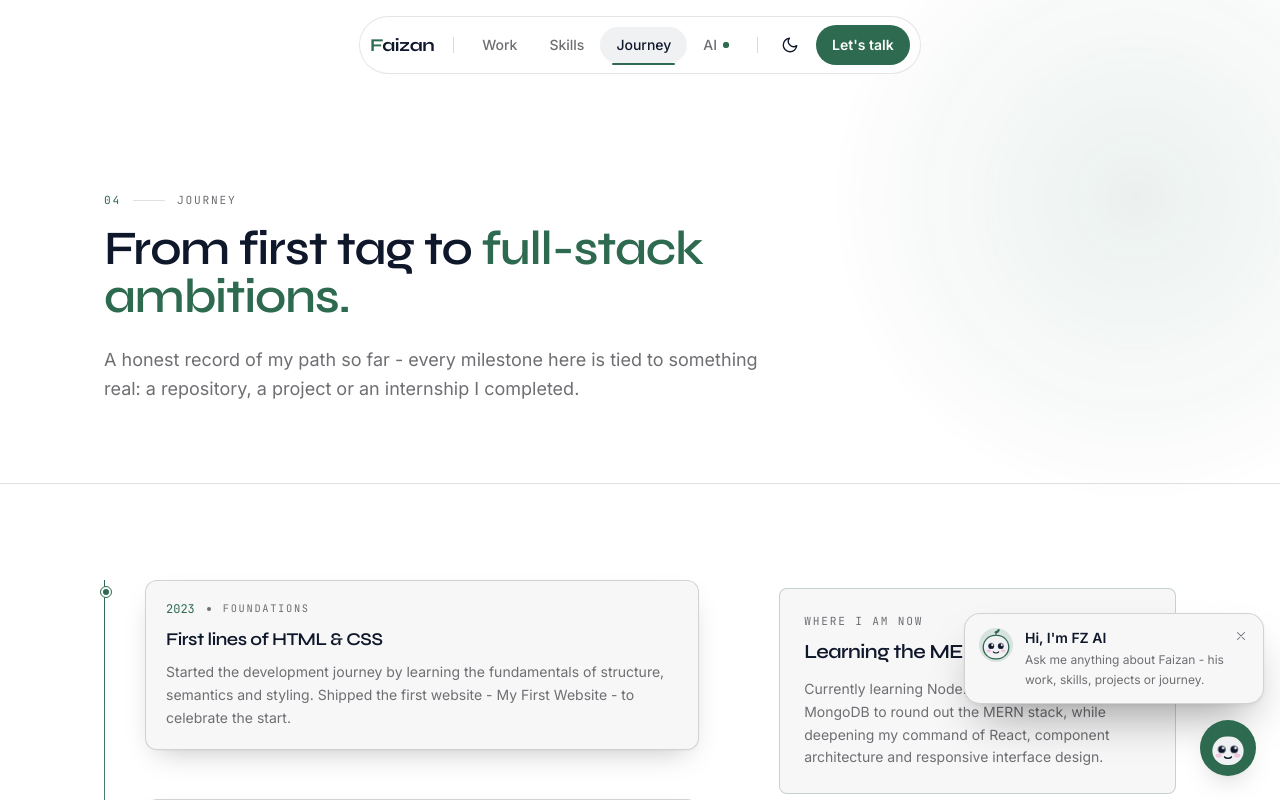
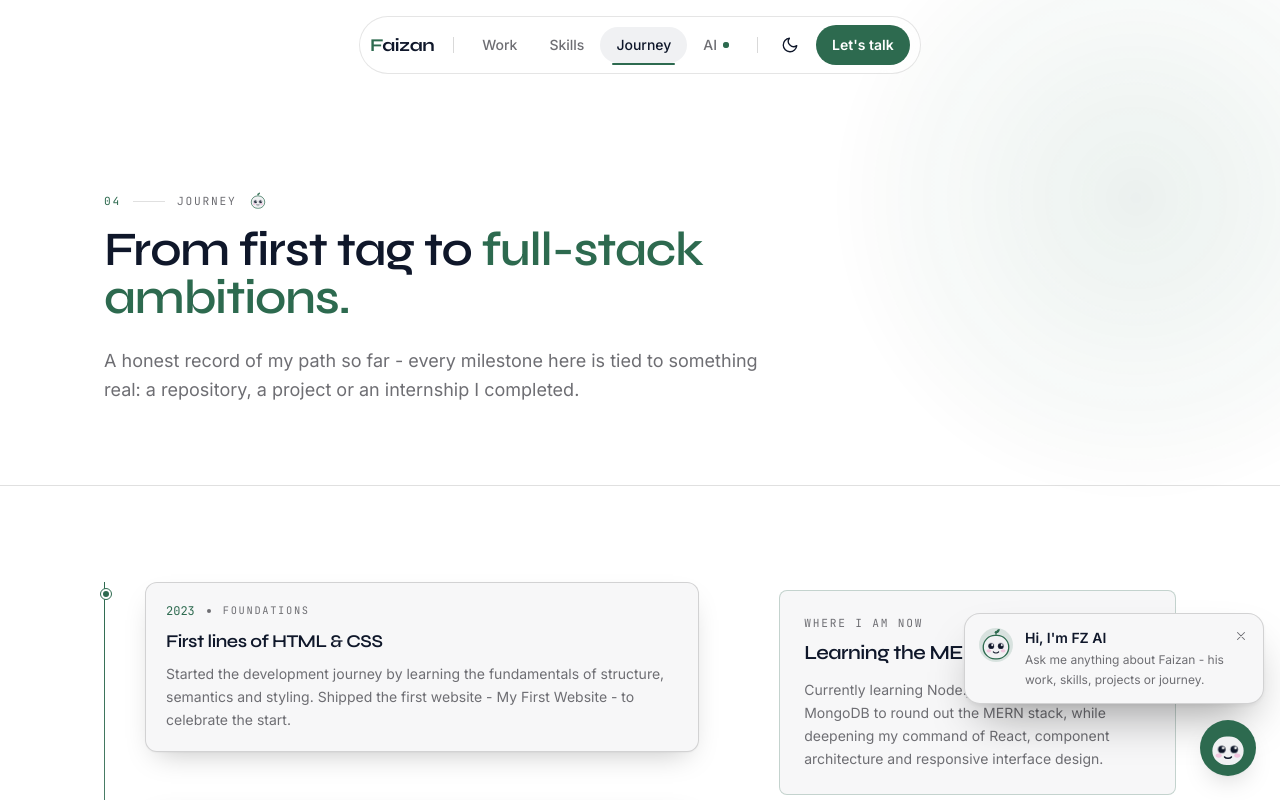
Before and after one commit to Faizan-khan144/faizan-portfolio, a React (Vite) app: page /journey in a window 1280 px wide. Shown: the top 800 px of the page. Built offline with nearby package versions, Linux system fonts and the light colour scheme.

Commit message:
feat(journey): add the mascot to the journey page header

```diff
--- a/src/pages/Journey.jsx
+++ b/src/pages/Journey.jsx
@@ -5,6 +5,7 @@ import Reveal from '../components/Reveal'
 import Timeline from '../components/Timeline'
 import GoToLink from '../components/GoToLink'
 import CountUp from '../components/CountUp'
+import Mascot from '../components/Mascot'
 import { journey } from '../data/journey'
 import { profile } from '../data/profile'
 
@@ -24,6 +25,7 @@ export default function Journey() {
               <span className="text-accent">04</span>
               <span className="h-px w-8 bg-line" aria-hidden="true"></span>
               Journey
+              <Mascot size={18} className="h-[18px] w-[18px]" />
             </p>
             <h1 className="max-w-3xl font-display text-4xl font-semibold leading-[1.08] tracking-tight sm:text-5xl">
               From first tag to{' '}
```
